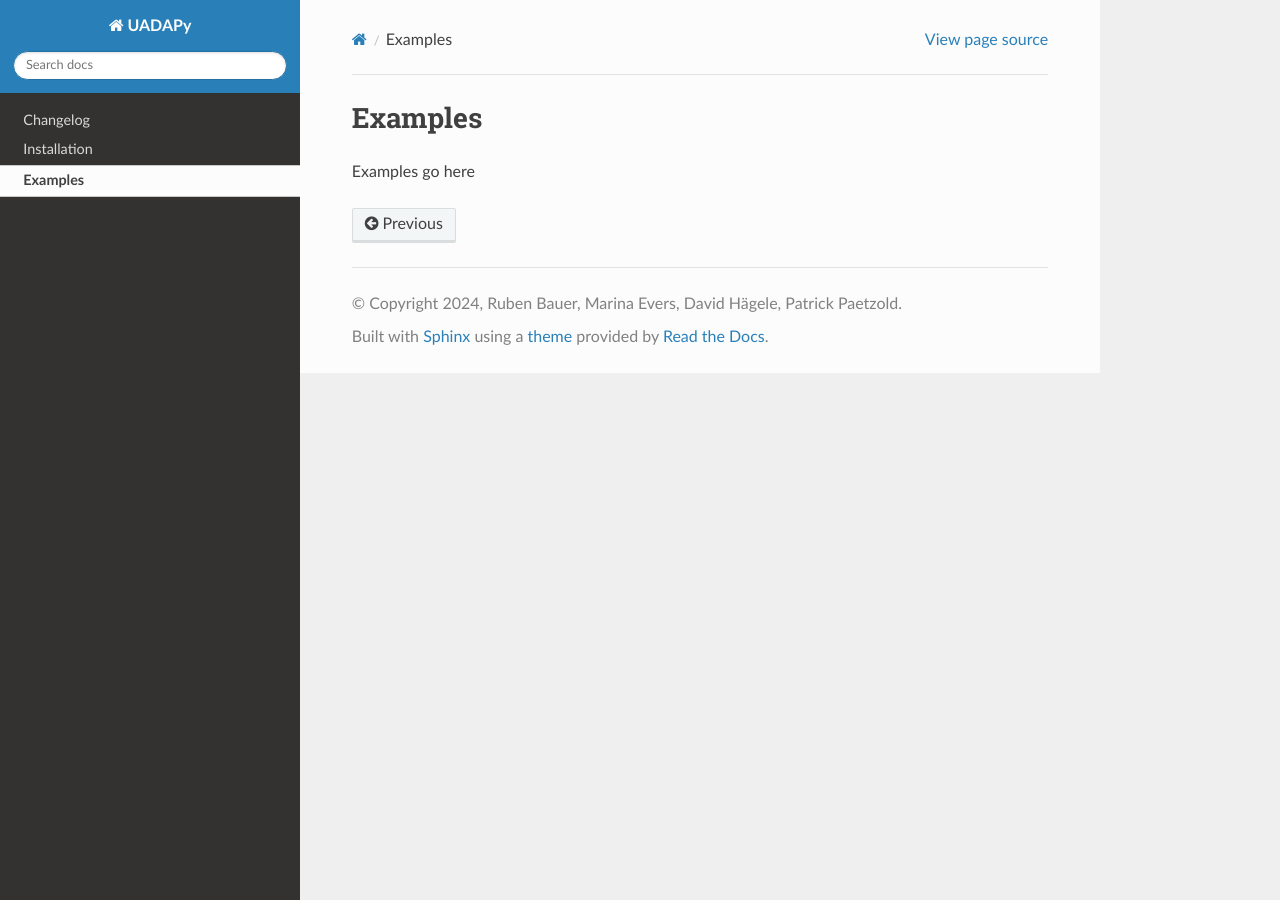
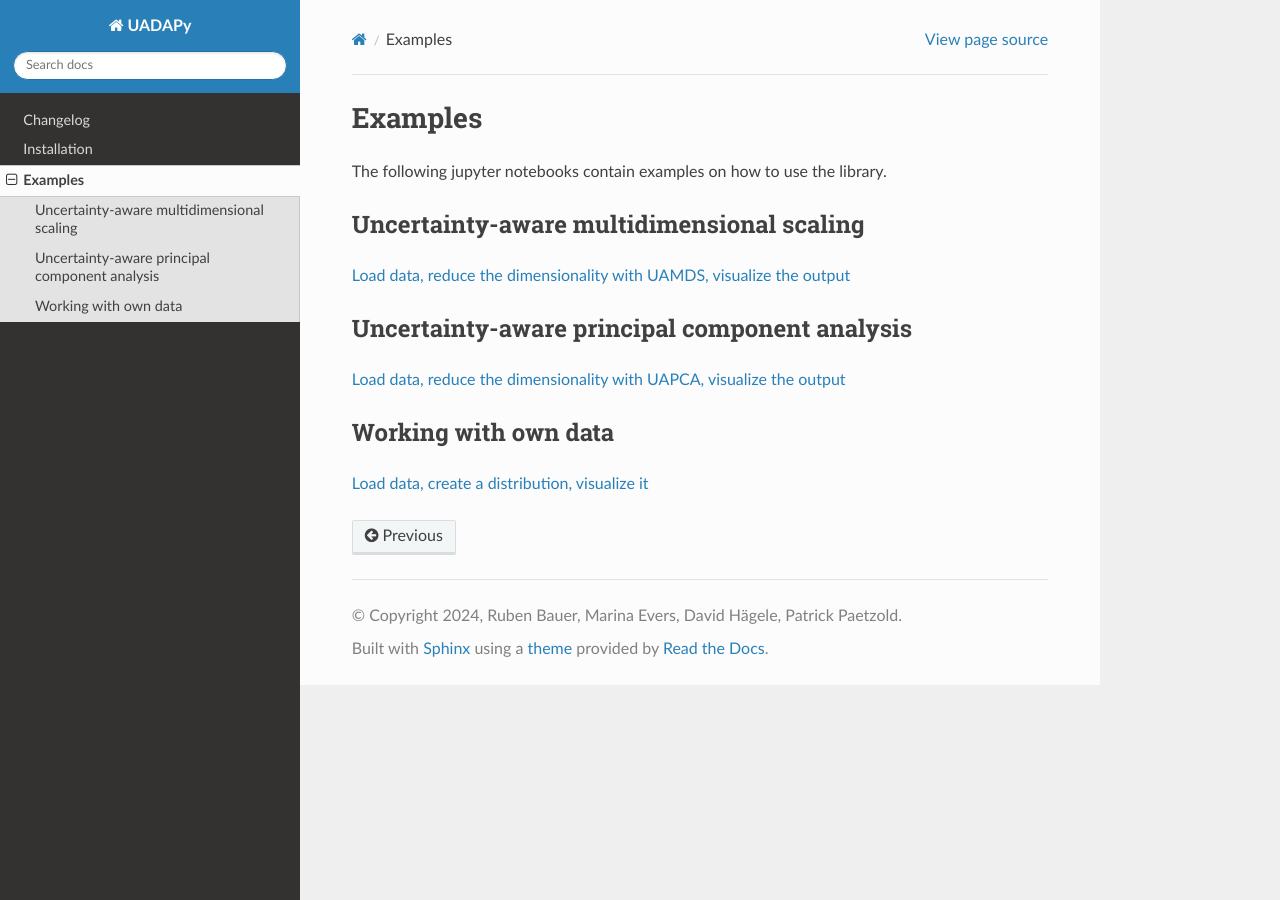
Before and after one commit to UniStuttgart-VISUS/uadapy, a Sphinx documentation site: the page built from docs/examples.rst, in a window 1280 px wide. Built offline with Sphinx 7.4.7 and the Read the Docs theme 2.0.0, drawn with Linux system fonts in a browser that asks for light colours.

Commit message:
add examples to doc

```diff
--- a/docs/examples.rst
+++ b/docs/examples.rst
@@ -2,4 +2,19 @@
 Examples
 ========
 
-Examples go here
+The following jupyter notebooks contain examples on how to use the library.
+
+Uncertainty-aware multidimensional scaling
+------------------------------------------
+
+`Load data, reduce the dimensionality with UAMDS, visualize the output <https://github.com/UniStuttgart-VISUS/uadapy/blob/docs/examples/uamds.ipynb>`_
+
+Uncertainty-aware principal component analysis
+------------------------------------------
+
+`Load data, reduce the dimensionality with UAPCA, visualize the output <https://github.com/UniStuttgart-VISUS/uadapy/blob/docs/examples/uapca.ipynb>`_
+
+Working with own data
+------------------------------------------
+
+`Load data, create a distribution, visualize it <https://github.com/UniStuttgart-VISUS/uadapy/blob/docs/examples/ownData.ipynb>`_
```
Also changed, not shown: 3 other files.
